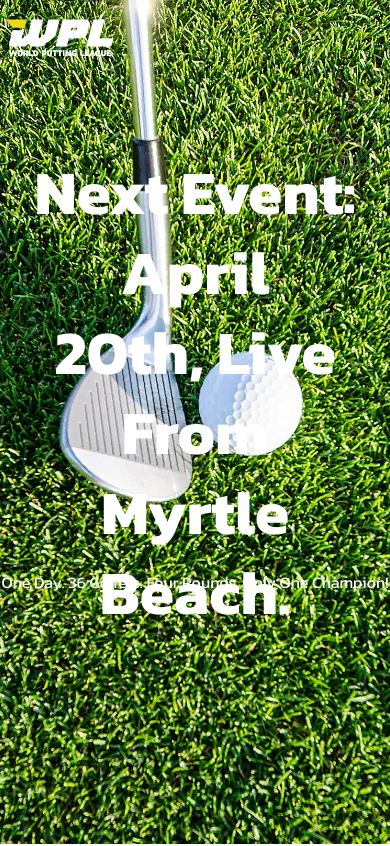
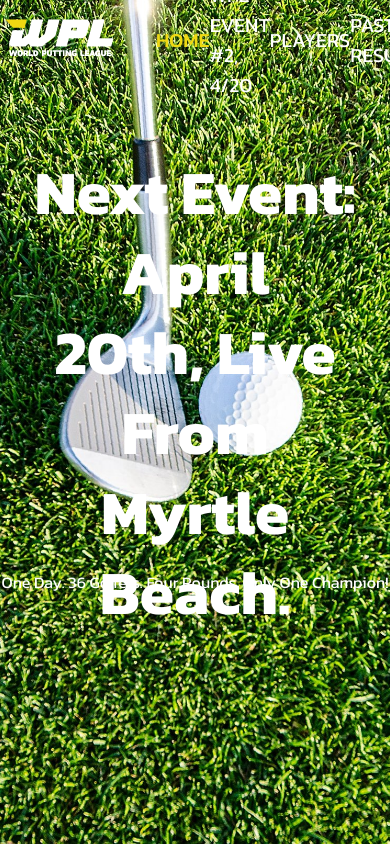
Before and after one commit to okhmadjonov/wpl, a React (Create React App) app: page / in a window 390 px wide. Shown: the top 846 px of the page. Built offline with nearby package versions, Linux system fonts and the light colour scheme.

Commit message:
My header responsive removed

```diff
--- a/src/components/Header/Header.jsx
+++ b/src/components/Header/Header.jsx
@@ -71,11 +71,6 @@ const Header = () => {
               <div className="live_stream">LIVE STREAM</div>
             </Link>
           </div>
-          <div className="burger">
-            <div></div>
-            <div></div>
-            <div></div>
-          </div>
         </div>
       </div>
     </div>
--- a/src/components/Header/Header.scss
+++ b/src/components/Header/Header.scss
@@ -3,7 +3,6 @@
   width: 100%;
   height: 80px;
   z-index: 111;
-  // background-color: rgb(18, 18, 18);
 
   a {
     text-decoration: none;
@@ -76,56 +75,6 @@
           }
         }
       }
-
-      .burger {
-        display: none;
-        cursor: pointer;
-        div {
-          width: 25px;
-          height: 3px;
-          background-color: #fff;
-          margin: 5px;
-          margin-right: 50px;
-          cursor: pointer;
-        }
-      }
     }
   }
 }
-
-@media screen and (max-width: 1024px) {
-  .menu {
-    width: 100%;
-  }
-  .burger {
-    display: block;
-  }
-}
-
-@media screen and (max-width: 768px) {
-  body {
-    overflow-x: hidden;
-  }
-  .burger {
-    display: block;
-  }
-  .menu {
-    width: 50%;
-    position: absolute;
-    right: 0px;
-    height: 100vh;
-    top: 10vh;
-    background-color: #292929;
-    display: flex;
-    flex-direction: column;
-    align-items: center;
-    z-index: 100;
-    justify-content: center;
-    transform: translateX(100%);
-    transition: transform 0.5s ease-in;
-  }
-}
-
-.menu_active {
-  transform: translateX(0%);
-}
```
